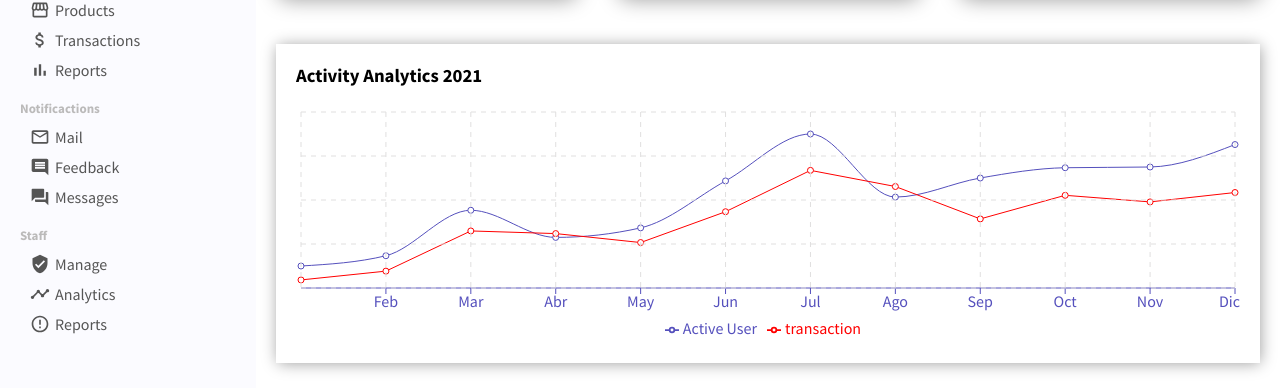
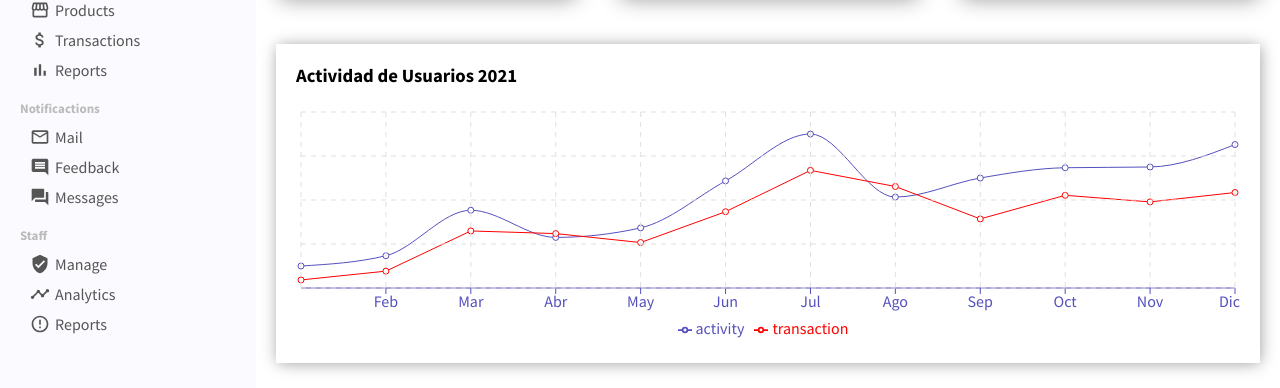
Before and after one commit to jcollante2021/admin.dashboard.app, a React (Create React App) app: page / in a window 1280 px wide. Shown: the part 254-642 px from the top of the page. Built offline with nearby package versions, Linux system fonts and the light colour scheme.

Commit message:
Exportando data

```diff
--- /dev/null
+++ b/src/activityData.js
@@ -0,0 +1,62 @@
+export const userData = [
+    {
+        name: 'Ene',
+        activity: 150,
+        transaction: 55,
+    },
+    {
+        name: 'Feb',
+        activity: 220,
+        transaction: 115,
+    },
+    {
+        name: 'Mar',
+        activity: 530,
+        transaction: 389,
+    },
+    {
+        name: 'Abr',
+        activity: 345,
+        transaction: 371,
+    },
+    {
+        name: 'May',
+        activity: 410,
+        transaction: 310,
+    },
+    {
+        name: 'Jun',
+        activity: 730,
+        transaction: 520,
+    },
+    {
+        name: 'Jul',
+        activity: 1050,
+        transaction: 802,
+    },
+    {
+        name: 'Ago',
+        activity: 620,
+        transaction: 692,
+    },
+    {
+        name: 'Sep',
+        activity: 750,
+        transaction: 471,
+    },
+    {
+        name: 'Oct',
+        activity: 820,
+        transaction: 632,
+    },
+    {
+        name: 'Nov',
+        activity: 825,
+        transaction: 587,
+    },
+    {
+        name: 'Dic',
+        activity: 978,
+        transaction: 651,
+    },
+];
--- a/src/components/chart/Chart.jsx
+++ b/src/components/chart/Chart.jsx
@@ -1,81 +1,19 @@
 import "./chart.css"
 import { LineChart, Line, XAxis, CartesianGrid, Tooltip, Legend, ResponsiveContainer } from 'recharts';
 
-export default function Chart() {
+export default function Chart({title, data, user, transaction, grid}) {
 
-    const data = [
-        {
-            name: 'Ene',
-            "Active User": 150,
-            transaction: 55,
-        },
-        {
-            name: 'Feb',
-            "Active User": 220,
-            transaction: 115,
-        },
-        {
-            name: 'Mar',
-            "Active User": 530,
-            transaction: 389,
-        },
-        {
-            name: 'Abr',
-            "Active User": 345,
-            transaction: 371,
-        },
-        {
-            name: 'May',
-            "Active User": 410,
-            transaction: 310,
-        },
-        {
-            name: 'Jun',
-            "Active User": 730,
-            transaction: 520,
-        },
-        {
-            name: 'Jul',
-            "Active User": 1050,
-            transaction: 802,
-        },
-        {
-            name: 'Ago',
-            "Active User": 620,
-            transaction: 692,
-        },
-        {
-            name: 'Sep',
-            "Active User": 750,
-            transaction: 471,
-        },
-        {
-            name: 'Oct',
-            "Active User": 820,
-            transaction: 632,
-        },
-        {
-            name: 'Nov',
-            "Active User": 825,
-            transaction: 587,
-        },
-        {
-            name: 'Dic',
-            "Active User": 978,
-            transaction: 651,
-        },
-    ];
 
     return (
         <div className="chart">
-            <h3 className="chartTitle">Activity Analytics 2021</h3>
+            <h3 className="chartTitle"> {title} </h3>
             <ResponsiveContainer width="100%" aspect={4 / 1}>
                 <LineChart  data={data}>
                     <XAxis dataKey="name" stroke="#5550bd"/>
-                    <Line type="monotone" dataKey="Active User" stroke="#5550bd"/>
-                    <Line dataKey="transaction" stroke="red"/>
+                    <Line type="monotone" dataKey={user} stroke="#5550bd"/>
+                    <Line dataKey={transaction} stroke="red"/>
                     <Tooltip/>
-                    <CartesianGrid stroke="#e0dfdf" strokeDasharray="5 5"/>
+                    {grid && <CartesianGrid stroke="#e0dfdf" strokeDasharray="5 5"/>}
                     <Legend/>
                 </LineChart>
             </ResponsiveContainer>
--- a/src/pages/home/Home.jsx
+++ b/src/pages/home/Home.jsx
@@ -1,12 +1,13 @@
 import Chart from "../../components/chart/Chart.jsx"
 import FeaturedInfo from "../../components/featuredInfo/FeaturedInfo.jsx"
 import "./home.css"
+import { userData } from "../../activityData.js"
 
 export default function Home() {
     return (
         <div className="home">
             <FeaturedInfo/>
-            <Chart/>
+            <Chart data={userData} title="Actividad de Usuarios 2021" grid user="activity" transaction="transaction"  />
         </div>
     )
 }
```
